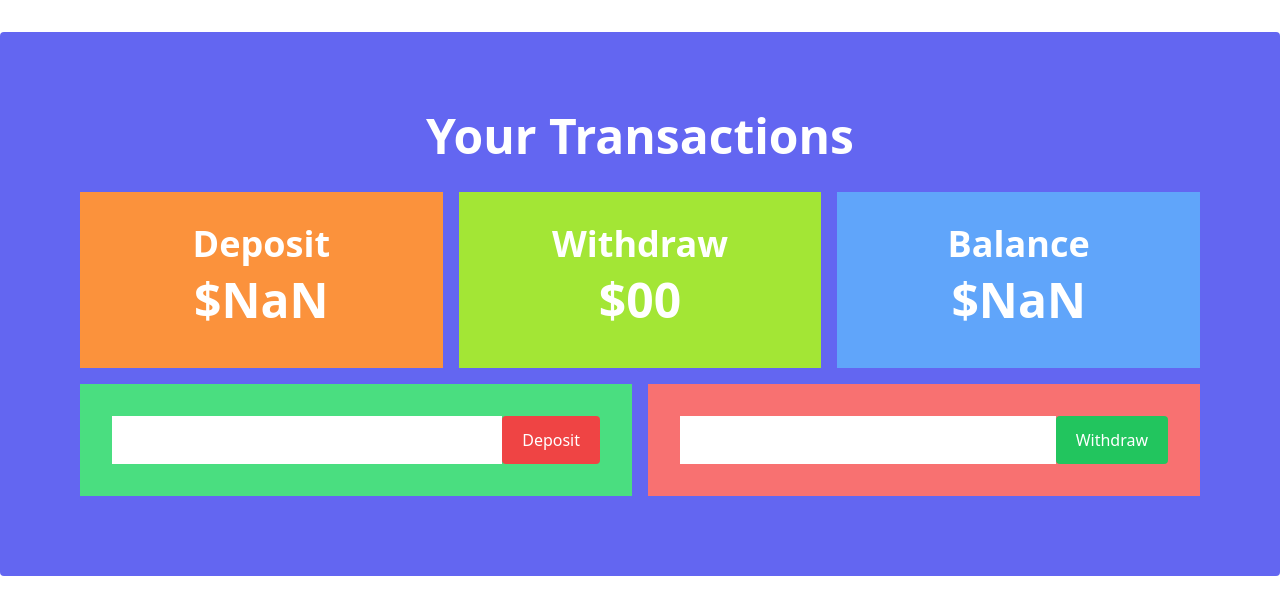
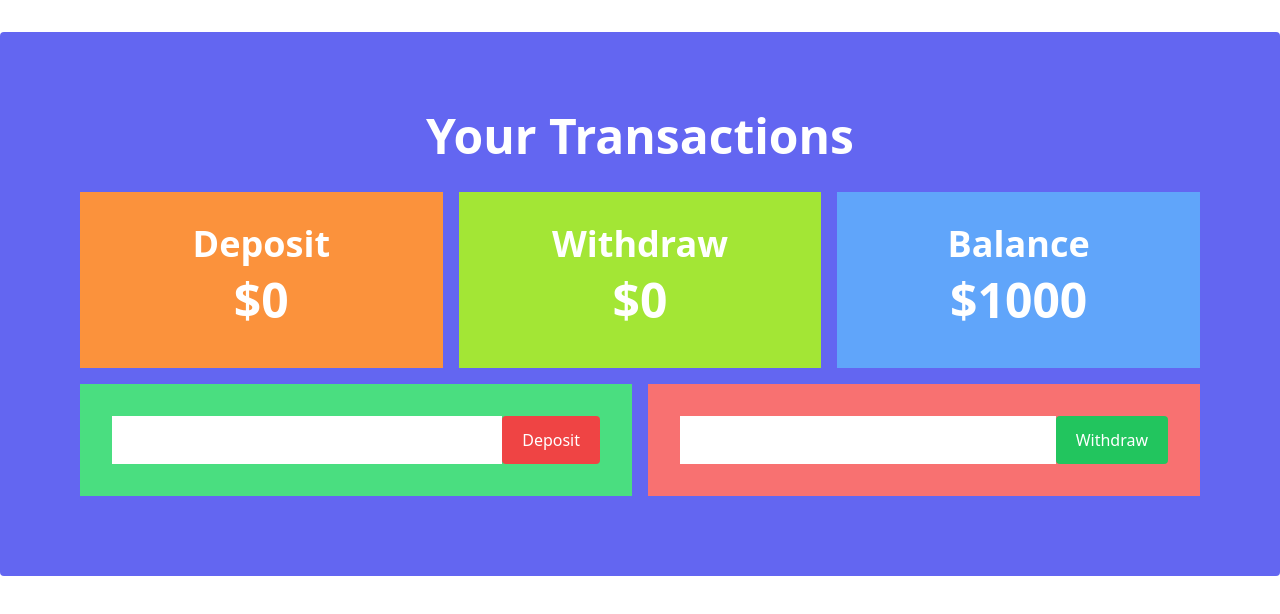
Before and after one commit to suronjit797/bank-with-hardcode, a plain HTML site: page bank.html in a window 1280 px wide. Both pictures are taken after a click on the button "Deposit". Drawn offline with nearby package versions, Linux system fonts and the light colour scheme.

Commit message:
function

```diff
--- a/bank.html
+++ b/bank.html
@@ -16,11 +16,11 @@
             <div class="grid grid-cols-3 gap-4">
                 <div class="bg-orange-400 rounder p-8 text-center">
                     <h3 class="text-4xl font-semibold">Deposit</h3>
-                    <h2 class="text-5xl font-bold my-3">$<span id="deposit_value">00</span> </h2>
+                    <h2 class="text-5xl font-bold my-3">$<span id="deposit_value">0</span> </h2>
                 </div>
                 <div class="bg-lime-400 rounder p-8 text-center">
                     <h3 class="text-4xl font-semibold">Withdraw</h3>
-                    <h2 class="text-5xl font-bold my-3">$<span id="withdraw_value">00</span> </h2>
+                    <h2 class="text-5xl font-bold my-3">$<span id="withdraw_value">0</span> </h2>
                 </div>
                 <div class="bg-blue-400 rounder p-8 text-center">
                     <h3 class="text-4xl font-semibold">Balance</h3>
--- a/js/banking.js
+++ b/js/banking.js
@@ -1,35 +1,37 @@
-let depositValue = document.getElementById('deposit_value')
-let withdrawValue = document.getElementById('withdraw_value')
-let balanceValue = document.getElementById('balance_value')
-let addDepo = document.getElementById('addDepo')
-let addDepo_btn = document.getElementById('addDepo_btn')
-let addWith = document.getElementById('addWith')
-let addWith_btn = document.getElementById('addWith_btn')
+// all
+function takeInput(inputId, outputId, isAdd) {
+    const getElement = document.getElementById(inputId)
+    let balance = document.getElementById('balance_value')
+    balanceValue = parseFloat(balance.innerText)
+    let getElementValue = parseFloat(getElement.value) > 0 ? parseFloat(getElement.value) : 0
+    if (!isAdd && balanceValue < getElementValue) {
+        getElementValue = 0
+        console.log('you haven\'t enough money')
+    }
 
 
+    // set output
+    let outputValueText = document.getElementById(outputId)
+    let outputValue = parseFloat(outputValueText.innerText)
+    outputValueText.innerText = outputValue + getElementValue
+    // balance update
+    if (isAdd) {
+        let totalValue = balanceValue + getElementValue
+        balance.innerText = totalValue
+    } else {
+        let totalValue = balanceValue - getElementValue
+        balance.innerText = totalValue
+    }
+    return outputValue
+}
 
-addDepo_btn.addEventListener('click', (e) => {
-    let depositValueNumber = parseFloat(depositValue.innerText)
-    let depositInput = parseFloat(addDepo.value)
-    // deposit value change
-    depositValueNumber = depositValueNumber + depositInput
-    depositValue.innerText = depositValueNumber
-    // balance value change
-    let balance = parseFloat(balanceValue.innerText)
-    let totalBalance = depositInput + balance
-    balanceValue.innerText = totalBalance
-    addDepo.value = ''
+// deposit
+document.getElementById('addDepo_btn').addEventListener('click', () => {
+    takeInput('addDepo', 'deposit_value', true)
 })
 
-addWith_btn.addEventListener('click', (e) => {
-    let withdrawValueNumber = parseFloat(withdrawValue.innerText)
-    let withdrawInput = parseFloat(addWith.value)
-    // deposit value change
-    withdrawValueNumber = withdrawValueNumber + withdrawInput
-    withdrawValue.innerText = withdrawValueNumber
-    // balance value change
-    let balance = parseFloat(balanceValue.innerText)
-    let totalBalance = balance - withdrawInput
-    balanceValue.innerText = totalBalance
-    addWith.value = ''
+
+// withdraw
+document.getElementById('addWith_btn').addEventListener('click', () => {
+    takeInput('addWith', 'withdraw_value', false)
 })
```
